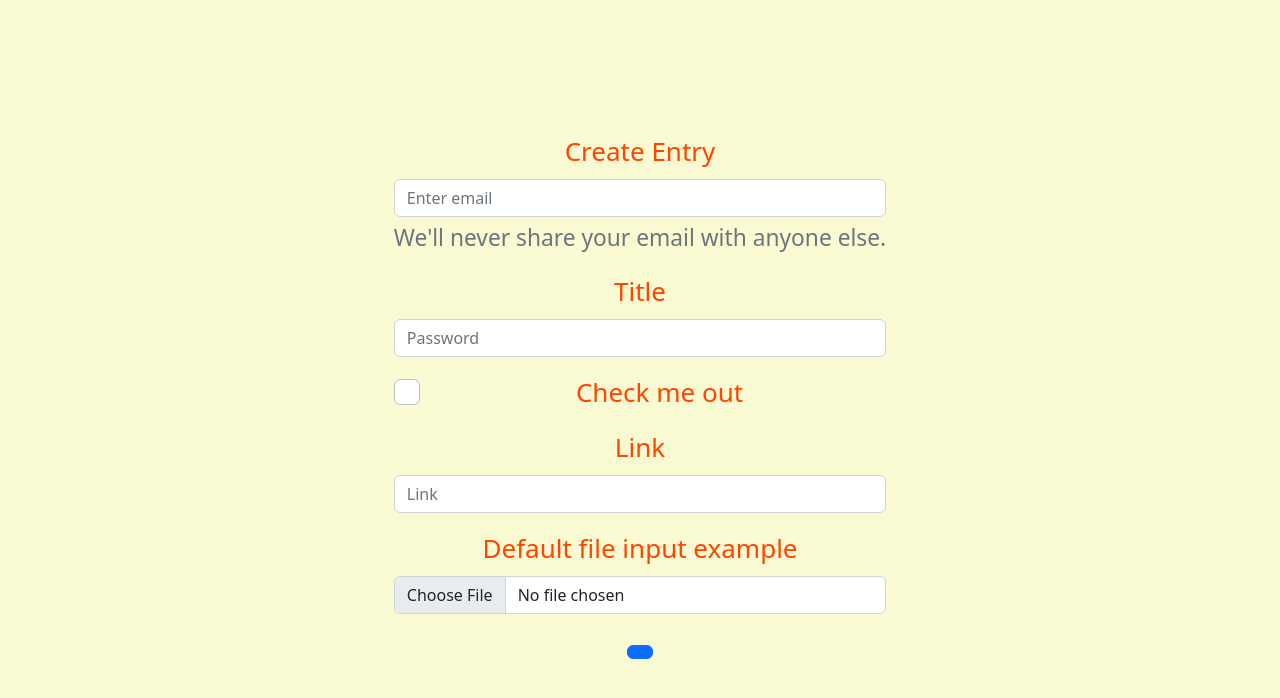
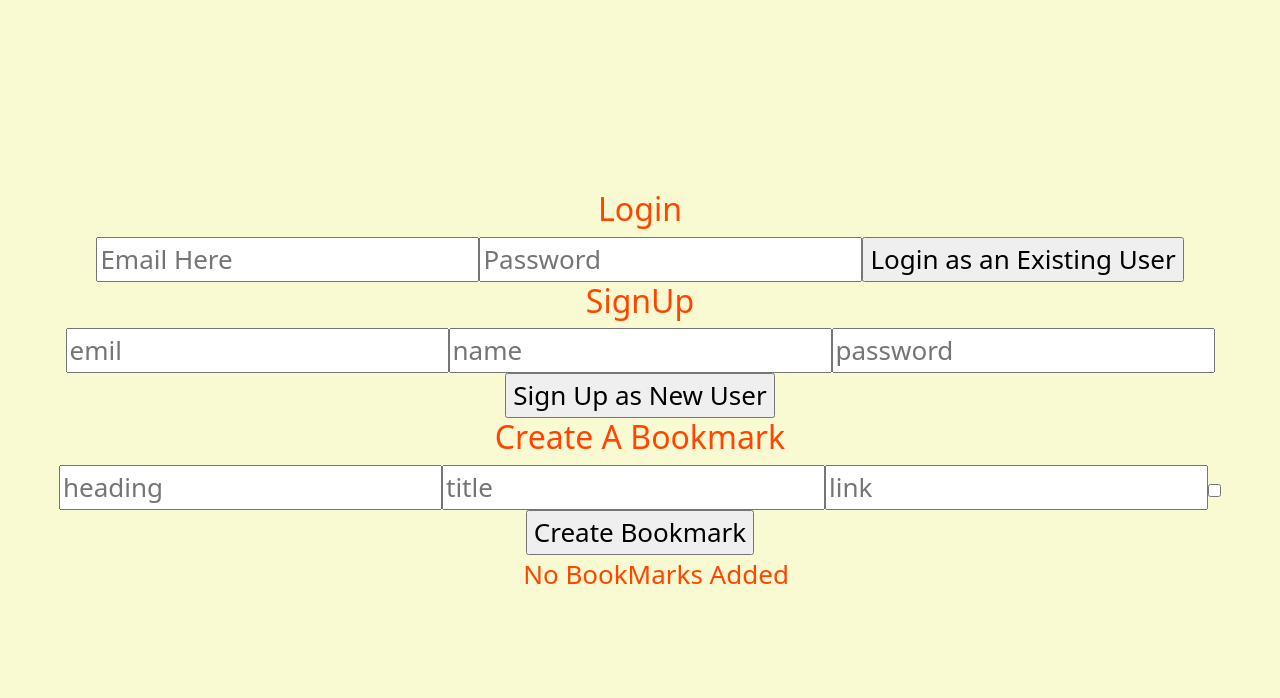
Before and after one commit to christine-iyer/deadline, a React (Create React App) app: page / in a window 1280 px wide. Shown: the top 698 px of the page. Built offline with nearby package versions, Linux system fonts and the light colour scheme.

Commit message:
working on front end and get a variety of errord on the console. Also te bookmarks fields are locked.

```diff
--- a/src/App.js
+++ b/src/App.js
@@ -1,14 +1,15 @@
-import InputField from './components/InputField'
+import NewInputs from './components/NewInputs'
 
 import './App.css';
 import 'bootstrap/dist/css/bootstrap.min.css';
 
 function App() {
+
   return (
     <div className="App">
       <header className="App-header">
         <>
-          <InputField />
+          <NewInputs />
         </>
 
       </header>
--- a/src/components/InputField.js
+++ b/src/components/InputField.js
@@ -4,7 +4,7 @@ import Form from 'react-bootstrap/Form';
 
 export default function BasicExample(props) {
      const [form, setForm] = useState({
-          email: "",
+          heading: "",
           title: "",
           check: false,
           link: ""
@@ -21,12 +21,12 @@ export default function BasicExample(props) {
                <Form.Group className="mb-3" controlId="formBasicEmail">
                     <Form.Label>Create Entry</Form.Label>
                     <Form.Control
-                         type="email"
-                         value={form.email}
+                         type="heading"
+                         value={form.heading}
                          onChange={handleChange}
-                         placeholder="Enter email" />
+                         placeholder="Enter heading" />
                     <Form.Text className="text-muted">
-                         We'll never share your email with anyone else.
+                         We'll never share your heading with anyone else.
                     </Form.Text>
                </Form.Group>
 
@@ -55,10 +55,6 @@ export default function BasicExample(props) {
                          placeholder="Link" />
                </Form.Group>
 
-               <Form.Group controlId="formFile" className="mb-3">
-                    <Form.Label className='NewEntry'>Default file input example</Form.Label>
-                    <Form.Control type="file" />
-               </Form.Group>
                <Button onSubmit={handleChange}></Button>
           </Form>
      );
--- /dev/null
+++ b/src/components/NewInputs.js
@@ -0,0 +1,189 @@
+import { useState, useEffect } from 'react'
+
+export default function App(){
+    /*
+    Login, SignUp, CreateBookmark, ListBookmarksByUser, DeleteBookmark, UpdateBookmark
+    */
+
+   const handleChangeAuth = (event) => {
+    setCredentials({...credentials, [event.target.name]: event.target.value })
+   }
+   const handleChange = (event) => {
+    setBookmark({ ...bookmark, [event.target.name]: event.target.value })
+   }
+   const [credentials, setCredentials] = useState({
+     email: '',
+     password: '',
+     name: ''
+   })
+   const [bookmark, setBookmark] = useState({
+    heading: '',
+     title: '',
+     link: '',
+     check: false
+   })
+   const [bookmarks, setBookmarks] = useState([])
+
+   const [token, setToken] = useState('')
+   const login = async () =>{
+        try{
+            const response = await fetch('/api/users/login', {
+                method: 'POST',
+                headers: {
+                    'Content-Type': 'application/json'
+                },
+                body: JSON.stringify({ email: credentials.email, password: credentials.password })
+            })
+            const tokenResponse = await response.json()
+            setToken(tokenResponse)
+            localStorage.setItem('token', JSON.stringify(tokenResponse))
+        }catch(error){
+            console.error(error)
+        }
+    }
+   const signUp = async () =>{
+    try{
+        const response = await fetch('/api/users', {
+            method: 'POST',
+            headers: {
+                'Content-Type': 'application/json'
+            },
+            body: JSON.stringify({...credentials})
+        })
+        const tokenResponse = await response.json()
+        setToken(tokenResponse)
+        localStorage.setItem('token', JSON.stringify(tokenResponse))
+    }catch(error){
+        console.error(error)
+    }
+    }
+    const createBookmark = async () => {
+        try {
+            const response = await fetch('/api/bookmarks', {
+                method: 'POST',
+                headers:{
+                    'Content-Type': 'application/json',
+                    Authorization: `Bearer ${token}`
+                },
+                body: JSON.stringify({...bookmark})
+            })
+            const data = await response.json()
+            setBookmarks([data,...bookmarks])
+        } catch (error) {
+            console.error(error)
+        } finally {
+            setBookmark({
+                title: '',
+                url: ''
+            })
+        }
+    }
+    const listBookmarksByUser = async () => {
+        try {
+            const response = await fetch('/api/users/bookmarks', {
+                method: 'GET',
+                headers: {
+                    'Content-Type': 'application/json',
+                    Authorization: `Bearer ${JSON.parse(localStorage.getItem('token'))}`
+                }
+            })
+            const data = await response.json()
+            setBookmarks(data)
+        } catch (error) {
+            console.error(error)
+        }
+    }
+    const deletedBookmark = async(id) => {
+        try {
+            const response = await fetch(`/api/bookmarks/${id}`, {
+                method: 'DELETE',
+                headers: {
+                    'Content-Type': 'application/json',
+                    Authorization: `Bearer ${token}`
+                }
+            })
+            const data = await response.json()
+            const bookmarksCopy = [...bookmarks]
+            const index = bookmarksCopy.findIndex( bookmark => id === bookmark.id )
+            bookmarksCopy.splice(index, 1)
+            setBookmarks(bookmarksCopy)
+        } catch (error) {
+            console.error(error)
+        }
+    }
+    const updateBookmark = async(id, updatedData) => {
+        try {
+            const response = await fetch(`/api/bookmarks/${id}`, {
+                method: 'PUT',
+                headers: {
+                    'Content-Type': 'application/json',
+                    Authorization: `Bearer ${token}`
+                },
+                body: JSON.stringify(updatedData)
+            })
+            const data = await response.json()
+            const bookmarksCopy = [...bookmarks]
+            const index = bookmarksCopy.findIndex( bookmark => id === bookmark.id )
+            bookmarksCopy[index] = {...bookmarksCopy[index], ...updatedData}
+            setBookmarks(bookmarksCopy)
+        } catch (error) {
+            console.error(error)
+        }
+    }
+
+    useEffect(() => {
+        const tokenData = localStorage.getItem('token')
+        if(tokenData && tokenData !== 'null' && tokenData !== 'undefined'){
+          listBookmarksByUser()
+        }
+    }, [])
+
+    useEffect(() => {
+        const tokenData = localStorage.getItem('token')
+        if(tokenData && tokenData !== 'null' && tokenData !== 'undefined'){
+            setToken(JSON.parse(tokenData))
+        }
+    }, [])
+ return (
+    <>
+    <h2>Login</h2>
+    <form onSubmit={(e) => {
+        e.preventDefault()
+        login()
+    }}>
+        <input type="text" value={credentials.email} name="email" onChange={handleChangeAuth} placeholder={'Email Here'}></input>
+        <input type="password" value={credentials.password} name="password" onChange={handleChangeAuth} placeholder={'Password'}></input>
+        <input type="submit" value="Login as an Existing User"/>
+    </form>
+    <h2>SignUp</h2>
+    <form onSubmit={(e) => {
+        e.preventDefault()
+        signUp()
+    }}>
+        <input type="text" value={credentials.email} name="email" onChange={handleChangeAuth} placeholder={'emil'}></input>
+        <input type="text" value={credentials.name} name="name" onChange={handleChangeAuth} placeholder={'name'}></input>
+        <input type="password" value={credentials.password} name="password" onChange={handleChangeAuth} placeholder={'password'}></input>
+        <input type="submit" value="Sign Up as New User"/>
+    </form>
+    <h2>Create A Bookmark</h2>
+    <form onSubmit={(e) => {
+        e.preventDefault()
+        createBookmark()
+    }}>
+        <input type="text" value={bookmark.heading} name="title" onChange={handleChange} placeholder={'heading'}></input>
+        <input type="text" value={bookmark.title} name="url" onChange={handleChange} placeholder={'title'}></input>
+        <input type="text" value={bookmark.link} name="title" onChange={handleChange} placeholder={'link'}></input>
+        <input type="checkbox" checked={bookmark.check} onChange={(evt) => setBookmark({...bookmark, check: evt.target.checked })}></input>
+        <input type="submit" value="Create Bookmark"/>
+    </form>
+    <ul>
+        { bookmarks.length ? bookmarks.map(item => (
+            <li key={item._id}>
+                <h4>{item.heading}</h4>
+                <a href={item.link} target="_blank"> {item.link}</a>
+            </li>
+        )): <>No BookMarks Added</>}
+    </ul>
+    </>
+ )
+}
```
Also changed, not shown: 1 other file (tests, documents, lock files or other folders).
